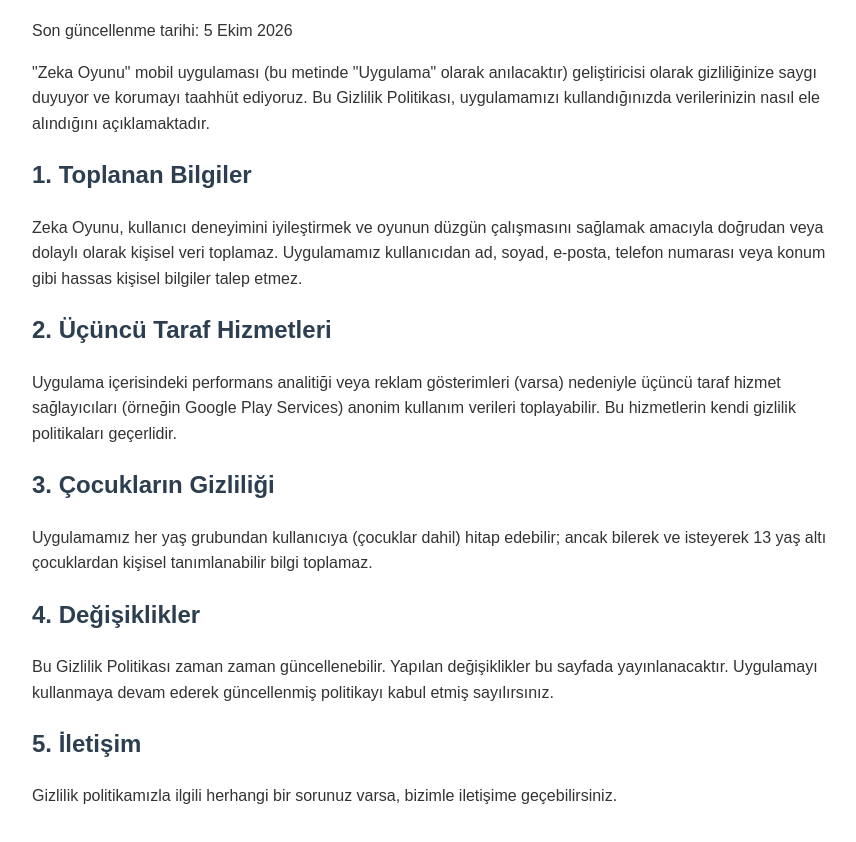
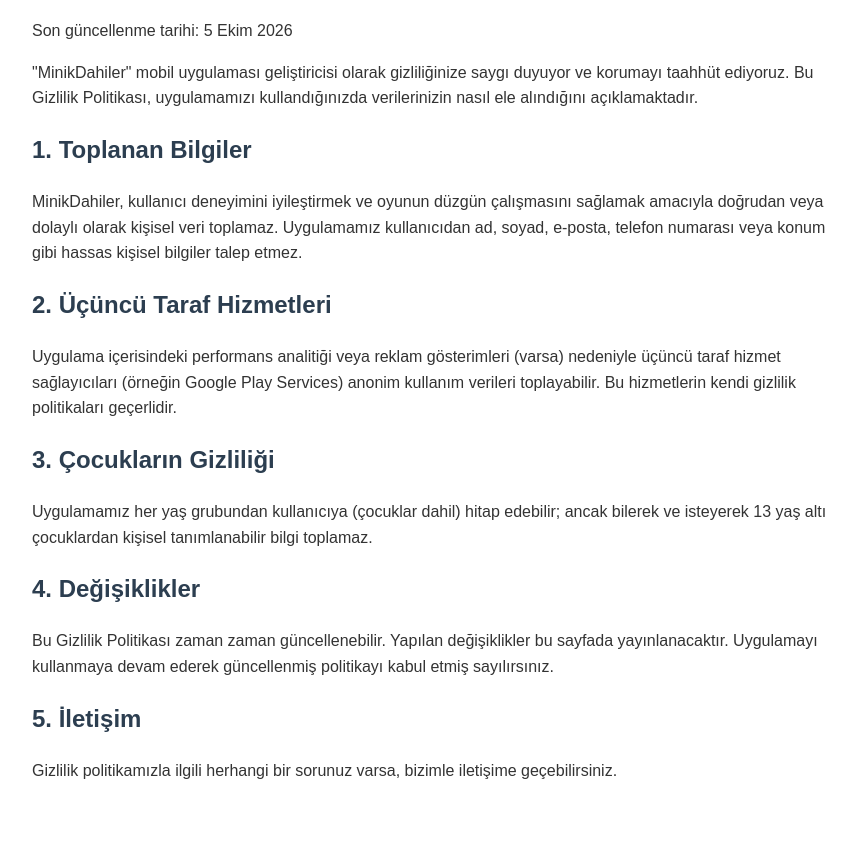
Before and after one commit to bayramneseli-source/gizlilik-politikas-, a plain HTML site: page index.html in a window 1280 px wide. Shown: the part 96-938 px from the top of the page, without its empty margins (208-1064 px from the left). After the commit the page ends 915 px from the top, so only its background shows below. Drawn offline with Linux system fonts and the light colour scheme.

Commit message:
Update app name in privacy policy text

```diff
--- a/index.html
+++ b/index.html
@@ -13,10 +13,10 @@
     <h1>Gizlilik Politikası</h1>
     <p>Son güncellenme tarihi: 5 Ekim 2026</p>
 
-    <p>"Zeka Oyunu" mobil uygulaması (bu metinde "Uygulama" olarak anılacaktır) geliştiricisi olarak gizliliğinize saygı duyuyor ve korumayı taahhüt ediyoruz. Bu Gizlilik Politikası, uygulamamızı kullandığınızda verilerinizin nasıl ele alındığını açıklamaktadır.</p>
+    <p>"MinikDahiler" mobil uygulaması geliştiricisi olarak gizliliğinize saygı duyuyor ve korumayı taahhüt ediyoruz. Bu Gizlilik Politikası, uygulamamızı kullandığınızda verilerinizin nasıl ele alındığını açıklamaktadır.</p>
 
     <h2>1. Toplanan Bilgiler</h2>
-    <p>Zeka Oyunu, kullanıcı deneyimini iyileştirmek ve oyunun düzgün çalışmasını sağlamak amacıyla doğrudan veya dolaylı olarak kişisel veri toplamaz. Uygulamamız kullanıcıdan ad, soyad, e-posta, telefon numarası veya konum gibi hassas kişisel bilgiler talep etmez.</p>
+    <p>MinikDahiler, kullanıcı deneyimini iyileştirmek ve oyunun düzgün çalışmasını sağlamak amacıyla doğrudan veya dolaylı olarak kişisel veri toplamaz. Uygulamamız kullanıcıdan ad, soyad, e-posta, telefon numarası veya konum gibi hassas kişisel bilgiler talep etmez.</p>
 
     <h2>2. Üçüncü Taraf Hizmetleri</h2>
     <p>Uygulama içerisindeki performans analitiği veya reklam gösterimleri (varsa) nedeniyle üçüncü taraf hizmet sağlayıcıları (örneğin Google Play Services) anonim kullanım verileri toplayabilir. Bu hizmetlerin kendi gizlilik politikaları geçerlidir.</p>
```
